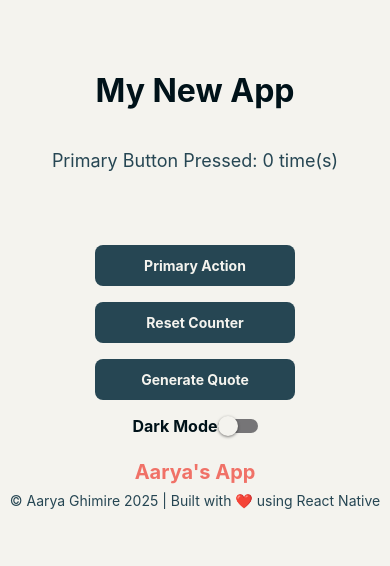
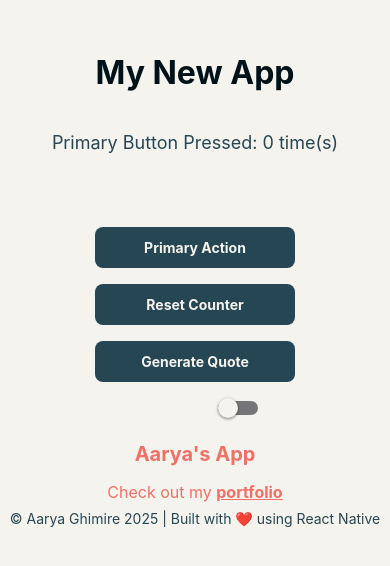
Before and after one commit to aarya-ghimire/LearningNative, a React Native app: screen / in a window 390 px wide. Shown: the part 132-698 px from the top of the page. Built offline with nearby package versions, Linux system fonts and the light colour scheme.

Commit message:
added section for my portfolio

```diff
--- a/App.js
+++ b/App.js
@@ -1,5 +1,5 @@
 import { StatusBar } from "expo-status-bar";
-import React, { useState, useEffect, useRef } from "react";
+import React, { useState, useRef } from "react";
 import {
   StyleSheet,
   Text,
@@ -9,6 +9,7 @@ import {
   Switch,
   Alert,
   Animated,
+  Linking,
 } from "react-native";
 
 export default function App() {
@@ -27,25 +28,9 @@ export default function App() {
     "Don’t watch the clock; do what it does. Keep going.",
   ];
 
-  const emojis = [
-    "😊",
-    "🚀",
-    "🎉",
-    "✨",
-    "😎",
-    "🌟",
-    "🔥",
-    "💪",
-    "💡",
-    "🎯",
-    "®️",
-    "💲",
-    "™️",
-  ];
+  const emojis = ["😊", "🚀", "🎉", "✨", "😎", "🌟", "🔥", "💪", "💡", "🎯"];
 
-  const toggleTheme = () => {
-    setIsDarkMode((prevMode) => !prevMode);
-  };
+  const toggleTheme = () => setIsDarkMode((prevMode) => !prevMode);
 
   const generateQuote = () => {
     const randomQuote = quotes[Math.floor(Math.random() * quotes.length)];
@@ -164,15 +149,7 @@ export default function App() {
       </TouchableOpacity>
 
       <View style={styles.switchContainer}>
-        <Text
-          style={{
-            color: isDarkMode ? "#f4f3ee" : "#001219",
-            fontSize: 16,
-            fontWeight: "bold",
-          }}
-        >
-          Dark Mode
-        </Text>
+        <Text style={styles.switchLabel}>Dark Mode</Text>
         <Switch
           value={isDarkMode}
           onValueChange={toggleTheme}
@@ -183,6 +160,15 @@ export default function App() {
 
       <View style={styles.footerContainer}>
         <Text style={styles.footerLogo}>Aarya's App</Text>
+
+        {/* Portfolio Link */}
+        <Text
+          style={styles.portfolioText}
+          onPress={() => Linking.openURL("https://aaryaghimire.com.np")}
+        >
+          Check out my <Text style={styles.portfolioLink}>portfolio</Text>
+        </Text>
+
         <Text
           style={[styles.footer, { color: isDarkMode ? "#fed9b7" : "#264653" }]}
         >
@@ -223,6 +209,7 @@ const styles = StyleSheet.create({
   },
   buttonText: { color: "#f4f3ee", fontWeight: "bold" },
   switchContainer: { flexDirection: "row", alignItems: "center", marginTop: 8 },
+  switchLabel: { color: "#f4f3ee", fontSize: 16, fontWeight: "bold" },
   footerContainer: { alignItems: "center", marginTop: 24, width: "100%" },
   footerLogo: {
     fontSize: 20,
@@ -230,5 +217,7 @@ const styles = StyleSheet.create({
     color: "#f07167",
     marginBottom: 8,
   },
+  portfolioText: { fontSize: 16, marginVertical: 8, color: "#f07167" },
+  portfolioLink: { fontWeight: "bold", textDecorationLine: "underline" },
   footer: { fontSize: 14, textAlign: "center" },
 });
```
